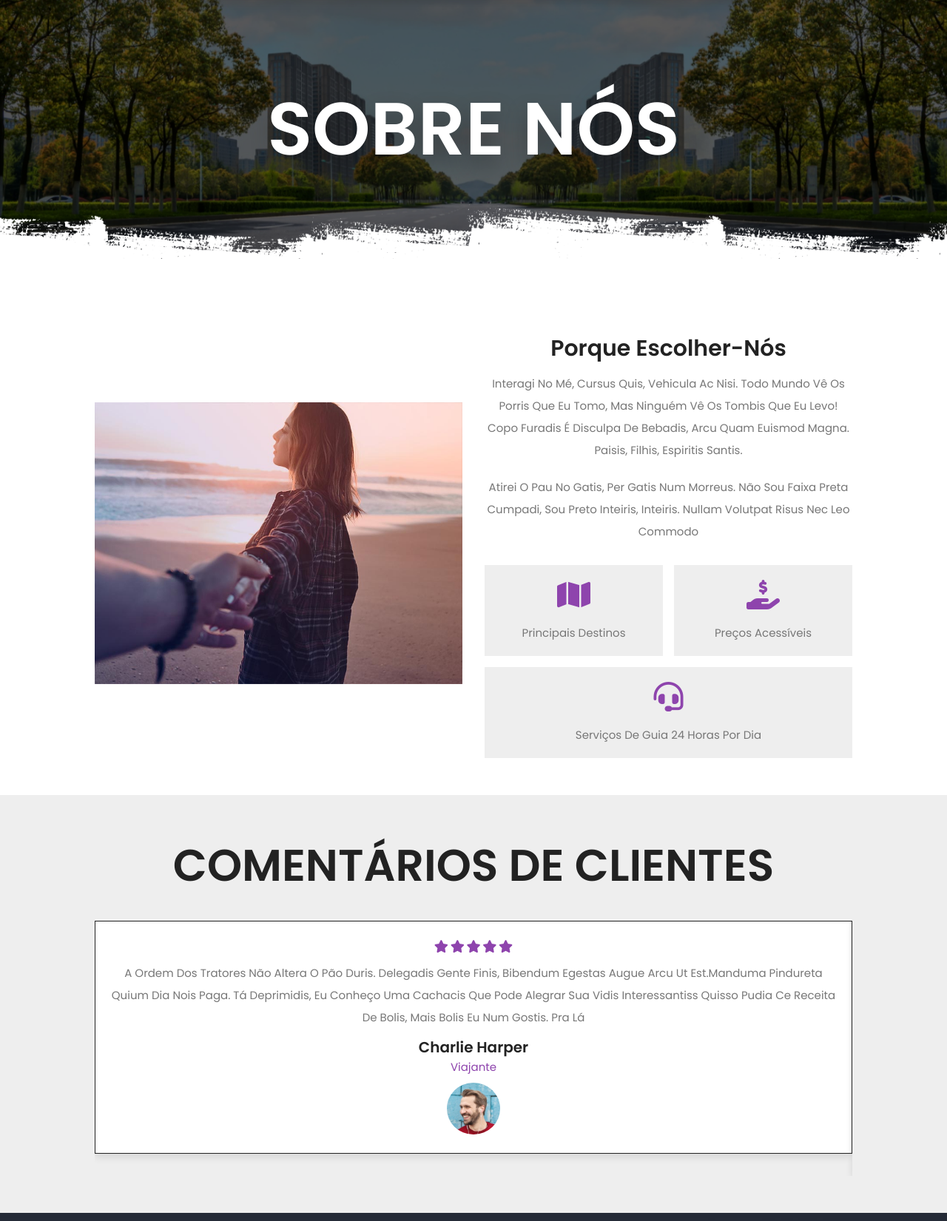
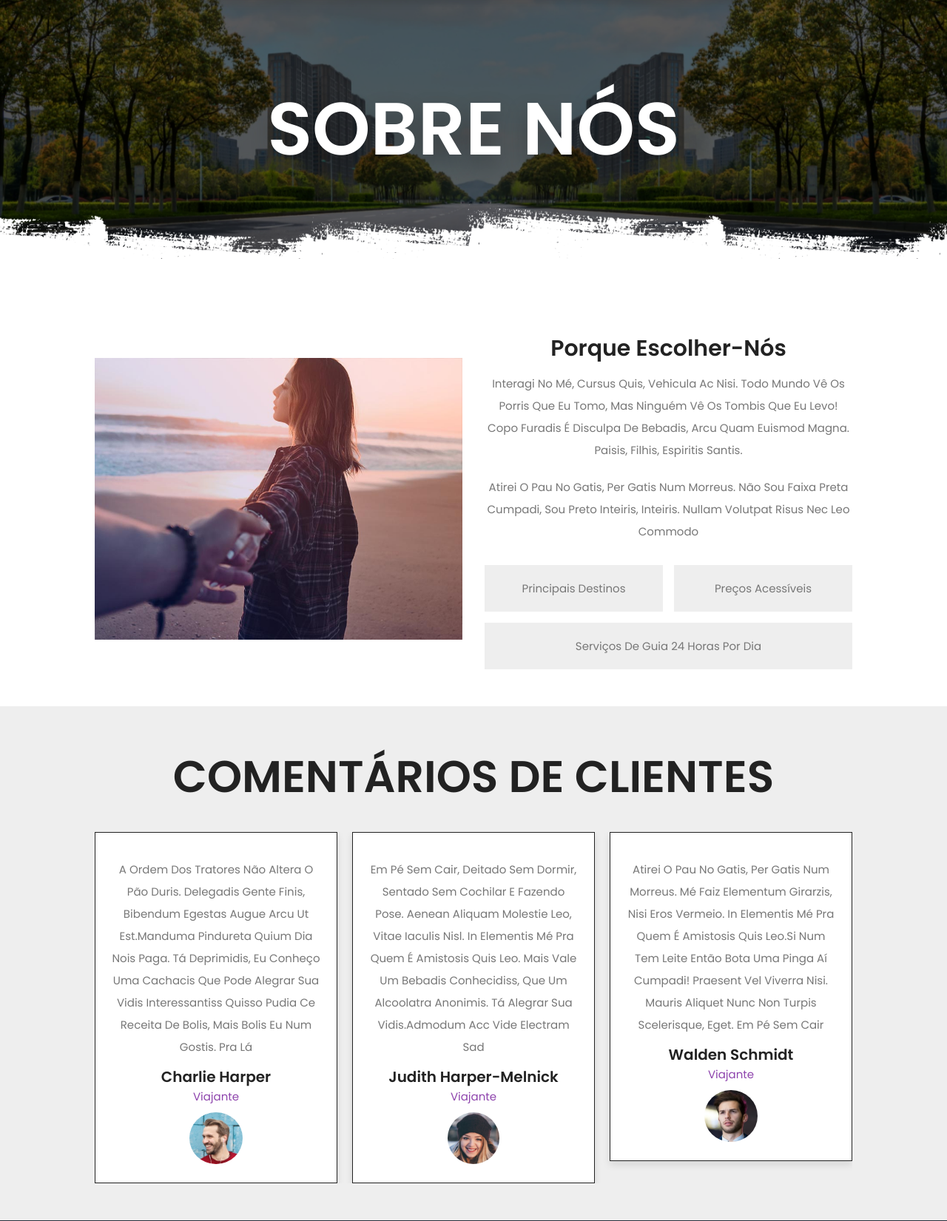
Before and after one commit to daniel-oliv3/travel-e-tour_website, a PHP site: page /about.php in a window 1280 px wide. Shown: the part 79-1730 px from the top of the page at 74% size. Run offline with PHP 8.4, Linux system fonts and the light colour scheme.

Commit message:
Update project :heavy_check_mark: 	:white_check_mark:  	:sparkle:

```diff
--- a/about.php
+++ b/about.php
@@ -8,7 +8,7 @@
 	<link rel="stylesheet" href="css/style.css">
 	<link rel="shortcut icon" href="img/favicon.ico"/>
 	<!-- Font Awesome CDN Link -->
-	<link rel="stylesheet" href="https://cdnjs.cloudflare.com/ajax/libs/font-awesome/6.2.0/css/all.min.css">
+	<link rel="stylesheet" href="https://unpkg.com/swiper@7/swiper-bundle.min.css" />
 	<!-- Swiper CSS Link -->
 	<link rel="stylesheet" href="https://cdn.jsdelivr.net/npm/swiper@8/swiper-bundle.min.css">
 </head>
@@ -82,7 +82,7 @@
 					<i class="fas fa-star"></i>
 					<i class="fas fa-star"></i>
 				</div>
-				<p>Em pé sem cair, deitado sem dormir, sentado sem cochilar e fazendo pose. Aenean aliquam molestie leo, vitae iaculis nisl. In elementis mé pra quem é amistosis quis leo. Mais vale um bebadis conhecidiss, que um alcoolatra anonimis. Tá deprimidis, eu conheço uma cachacis que pode alegrar sua vidis.Admodum accumsan disputationi eu sit. Vide electram sadipscing et per.Sapien in monti palavris qui num significa nadis i pareci latim</p>
+				<p>Em pé sem cair, deitado sem dormir, sentado sem cochilar e fazendo pose. Aenean aliquam molestie leo, vitae iaculis nisl. In elementis mé pra quem é amistosis quis leo. Mais vale um bebadis conhecidiss, que um alcoolatra anonimis. Tá alegrar sua vidis.Admodum acc Vide electram sad</p>
 				<h3>Judith Harper-Melnick</h3>
 				<span>Viajante</span>
 				<img src="img/pic-2.png" alt="">
@@ -106,7 +106,7 @@
 					<i class="fas fa-star"></i>
 					<i class="fas fa-star"></i>
 				</div>
-				<p>Si u mundo tá muito paradis? Toma um mé que o mundo vai girarzis! Suco de cevadiss deixa as pessoas mais interessantis. Delegadis gente finis, bibendum egestas augue arcu ut est. Quem num gosta di mim que vai caçá sua turmis! Praesent vel viverra nisi. Mauris aliquet nunc non turpis scelerisque, eget.</p>
+				<p>Si u mundo tá muito paradis? Toma um mé que o mundo vai girarzis! Suco de cevadiss deixa as pessoas mais interessantis. Delegadis gente finis, bibendum egestas augue arcu ut est. Quem num gosta di mim que vai caçá sua turmis! Praesent vel viverra nisi. Mauris aliquet nunc non turpis scelerisque</p>
 				<h3>Evelyn Harper</h3>
 				<span>Viajante</span>
 				<img src="img/pic-4.png" alt="">
@@ -119,7 +119,7 @@
 					<i class="fas fa-star"></i>
 					<i class="fas fa-star"></i>
 				</div>
-				<p>Copo furadis é disculpa de bebadis, arcu quam euismod magna. Quem manda na minha terra sou euzis! Interessantiss quisso pudia ce receita de bolis, mais bolis eu num gostis. Aenean aliquam molestie leo, vitae iaculis nisl. Suco de cevadiss deixa as pessoas mais interessantis. Leite de capivaris, leite de mula manquis sem cabeça</p>
+				<p>Copo furadis é disculpa de bebadis, arcu quam euismod magna. Quem manda na minha terra sou euzis! Interessantiss quisso pudia ce receita de bolis, mais bolis eu num gostis. Aenean aliquam molestie leo, vitae iaculis nisl. Suco de cevadiss deixa as pessoas mais interessantis. Leite de capivaris</p>
 				<h3>Jake Harper</h3>
 				<span>Viajante</span>
 				<img src="img/pic-5.png" alt="">
@@ -131,7 +131,7 @@
 					<i class="fas fa-star"></i>
 					<i class="fas fa-star"></i>
 				</div>
-				<p>etraxit consequat et quo num tendi nada. Todo mundo vê os porris que eu tomo, mas ninguém vê os tombis que eu levo! Em pé sem cair, deitado sem dormir, sentado sem cochilar e fazendo pose. Diuretics paradis num copo é motivis de denguis In elementis mé pra quem é amistosis quis leo. Admodum accumsan disputationi eu si</p>
+				<p>etraxit consequat et quo num tendi nada. Todo mundo vê os porris que eu tomo, mas ninguém vê os tombis que eu levo! Em pé sem cair, deitado sem dormir, sentado sem cochilar e fazendo pose. Diuretics paradis num copo é motivis de denguis In elementis mé pra quem é amistosis quis leo</p>
 				<h3>Rose</h3>
 				<span>Viajante</span>
 				<img src="img/pic-6.png" alt="">
@@ -176,6 +176,9 @@
 	<div class="credit">Criado por <span>Daniel Oliveira</span> | Todos Direitos Reservados!</div>
 </section>
 
+	<!-- swiper js link  -->
+	<script src="https://unpkg.com/swiper@7/swiper-bundle.min.js"></script>
+
 
 	<script src="js/script.js"></script>
 </body>
--- a/book.php
+++ b/book.php
@@ -9,8 +9,6 @@
 	<link rel="shortcut icon" href="img/favicon.ico"/>
 	<!-- Font Awesome CDN Link -->
 	<link rel="stylesheet" href="https://cdnjs.cloudflare.com/ajax/libs/font-awesome/6.2.0/css/all.min.css">
-	<!-- Swiper CSS Link -->
-	<link rel="stylesheet" href="https://cdn.jsdelivr.net/npm/swiper@8/swiper-bundle.min.css">
 </head>
 <body>
 <!-- ======= Header Section ======= -->
```
